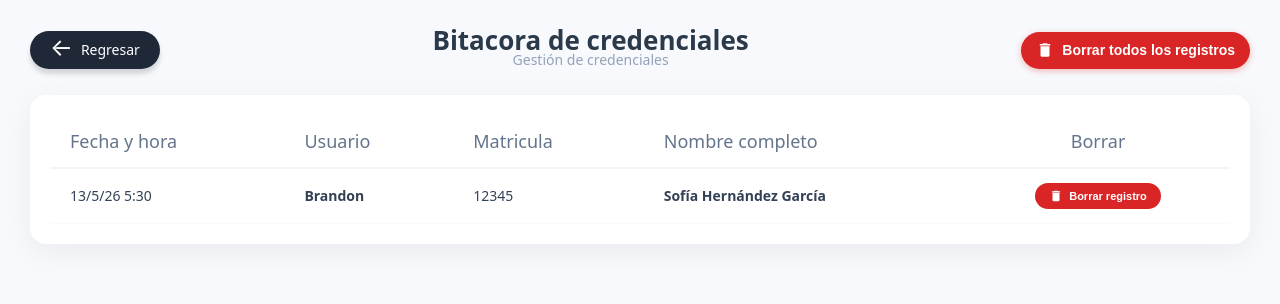
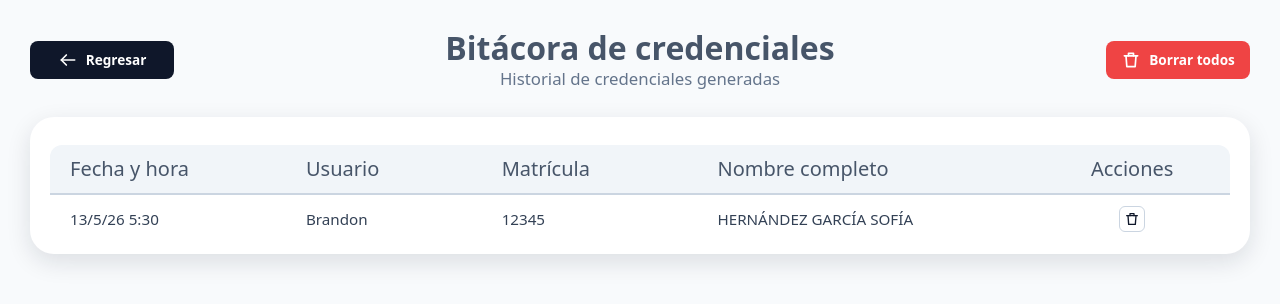
Before and after one commit to jm12345676/pruebas, an Angular app in the folder credenciales/: page /bitacora in a window 1280 px wide. Shown: the top 304 px of the page. Built offline with nearby package versions, Linux system fonts and the light colour scheme.

Commit message:
definitivosisisisisissisiisisis

```diff
--- a/credenciales/src/app/componentes/bitacora/bitacora.css
+++ b/credenciales/src/app/componentes/bitacora/bitacora.css
@@ -1,173 +1,237 @@
-/* Layout general del módulo */
+/* ---------- Página ---------- */
 .bitacora-container {
-  padding: 30px;
-  background-color: #f7f9fc;
   min-height: 100vh;
-  font-family: system-ui, -apple-system, BlinkMacSystemFont, 'Segoe UI', Roboto, sans-serif;
+  padding: 30px 30px 40px;
+  background: #f8fafc;
+  font-family: 'Montserrat', system-ui, sans-serif;
+  color: #475569;
   box-sizing: border-box;
 }
 
-/* Encabezado */
-.header-bitacora {
-  display: flex;
-  justify-content: space-between;
-  align-items: center;
-  margin-bottom: 25px;
+.icono {
+  width: 20px;
+  height: 20px;
+  fill: none;
+  stroke: currentColor;
+  stroke-width: 2;
+  stroke-linecap: round;
+  stroke-linejoin: round;
+  flex-shrink: 0;
 }
 
-.btn-regresar {
-  background-color: #1e2837;
-  color: #ffffff;
-  padding: 9px 20px;
-  border-radius: 25px;
-  text-decoration: none;
-  font-size: 14px;
-  font-weight: 500;
-  display: inline-flex;
-  align-items: center;
-  gap: 8px;
-  box-shadow: 0 5px 5px rgba(0,0,0,0.15);
-  transition: background-color 0.2s ease;
+/* ---------- Animación de botones ---------- */
+.btn-animado {
+  transition: transform 0.15s, box-shadow 0.15s, background 0.2s;
 }
 
-.flecha {
-  font-size: 24px; /* Tamaño de la flecha */
-  font-weight: normal;
-  position: relative;
-  top: -3px;
+.btn-animado:hover:not(:disabled) {
+  transform: translateY(-1px);
+  box-shadow: 0 4px 10px rgba(15, 23, 42, 0.15);
 }
 
-.btn-regresar:hover {
-  background-color: #111722;
+.btn-animado:active:not(:disabled) {
+  transform: translateY(0);
+  box-shadow: none;
 }
 
-.titulos-header {
-  text-align: center;
+/* ---------- Encabezado: botón | título | botón ---------- */
+.header-bitacora {
+  display: grid;
+  grid-template-columns: 1fr auto 1fr;
+  align-items: center;
+  margin-bottom: 28px;
 }
+
+.header-bitacora > :first-child { justify-self: start; }
+.header-bitacora > :last-child  { justify-self: end; }
+
+.titulos-header { text-align: center; }
 
 .titulo-principal {
   margin: 0;
-  font-size: 26px;
-  font-weight: 800;
-  color: #2b3a4a;
+  font-size: 2rem;
+  font-weight: 700;
+  line-height: 1.1;
+  color: #475569;
 }
 
 .subtitulo {
-  font-size: 14px;
-  color: #94a3b8;
-  font-weight: 500;
+  display: block;
+  margin-top: 4px;
+  font-size: 1.05rem;
+  color: #64748b;
 }
 
-.btn-borrar-todos {
-  background-color: #d92525;
-  color: #ffffff;
-  border: none;
-  padding: 9.5px 15px;
-  border-radius: 25px;
-  font-size: 14px;
-  font-weight: 700;
-  cursor: pointer;
+/* ---------- Botones ---------- */
+.btn-regresar,
+.btn-borrar-todos,
+.btn-cancelar {
   display: inline-flex;
   align-items: center;
+  justify-content: center;
   gap: 8px;
-  box-shadow: 0 2px 6px rgba(217, 37, 37, 0.3);
-  transition: background-color 0.2s ease;
+  width: 144px;
+  height: 38px;
+  padding: 0;
+  color: #fff;
+  border: none;
+  border-radius: 8px;
+  font-family: inherit;
+  font-size: 0.85rem;
+  font-weight: 600;
+  text-decoration: none;
+  cursor: pointer;
 }
 
-.btn-borrar-todos:hover {
-  background-color: #b91c1c;
-}
+.btn-regresar { background: #0f172a; }
+.btn-regresar:hover { background: #1e293b; }
 
-/* Tarjeta y Tabla */
+.btn-borrar-todos { background: #ef4444; }
+.btn-borrar-todos:hover:not(:disabled) { background: #dc2626; }
+.btn-borrar-todos:disabled { opacity: 0.45; cursor: not-allowed; }
+
+.btn-cancelar { background: #e2e8f0; color: #1e293b; }
+.btn-cancelar:hover { background: #cbd5e1; }
+
+/* ---------- Tarjeta y tabla ---------- */
 .card-tabla {
-  background: #ffffff;
-  border-radius: 16px;
-  box-shadow: 0 8px 30px rgba(0, 0, 0, 0.06);
-  padding: 20px;
-  overflow-x: auto;
+  display: block;
+  background: #fff;
+  border-radius: 24px;
+  padding: 28px 20px 12px;
+  box-shadow: 0 8px 24px rgba(15, 23, 42, 0.12);
 }
 
 .tabla-bitacora {
   width: 100%;
   border-collapse: collapse;
+  table-layout: fixed;
   text-align: left;
 }
 
-.tabla-bitacora th {
-  padding: 16px 20px;
-  font-size: 18px;
-  font-weight: 500;
-  color: #64748b;
-  border-bottom: 2px solid #f1f5f9;
+.tabla-bitacora thead tr {
+  background: #f1f5f9;
+  border-bottom: 2px solid #cbd5e1;
 }
 
-.tabla-bitacora td {
+.tabla-bitacora th {
   padding: 14px 20px;
-  font-size: 1.4cap;
-  color: #334155;
-  border-bottom: 1px solid #f8fafc;
-  vertical-align: middle;
+  font-size: 1.25rem;
+  font-weight: 400;
+  color: #475569;
 }
 
-.col-fecha {
-  color: #475569;
-  font-size: 12px;
+.tabla-bitacora thead th:first-child { border-top-left-radius: 12px; }
+.tabla-bitacora thead th:last-child  { border-top-right-radius: 12px; }
+
+.th-fecha     { width: 20%; }
+.th-usuario   { width: 16%; }
+.th-matricula { width: 18%; }
+.th-nombre    { width: 30%; }
+.th-acciones  { width: 16%; }
+
+.tabla-bitacora td {
+  height: 47px;
+  padding: 0 20px;
+  font-size: 0.95rem;
+  color: #334155;
+  border-bottom: 1px solid #cbd5e1;
 }
 
-.col-usuario {
-  font-weight: 600;
-  color: #334155;
+.tabla-bitacora tbody tr:hover { background: #f8fafc; }
+.tabla-bitacora tbody tr.fila-vacia:hover { background: transparent; }
+
+.sin-registros {
+  height: 120px;
+  text-align: center;
+  color: #94a3b8;
 }
-
-.col-matricula {
-  color: #475569;
-  font-size: 13px;
-}
-
-.col-nombre {
-  font-weight: 600;
-  color: #1e293b;
-}
-
-.col-center {
+.col-centro {
   text-align: center;
 }
-
-/* Botón individual de borrado */
+/* ---------- Botón de borrar por fila ---------- */
 .btn-borrar-item {
-  background-color: #d92525;
-  color: #ffffff;
-  border: none;
-  padding: 6px 14px;
-  border-radius: 20px;
-  font-size: 11px;
-  font-weight: 700;
-  cursor: pointer;
   display: inline-flex;
   align-items: center;
-  gap: 6px;
-  transition: transform 0.1s ease, background-color 0.2s ease;
+  justify-content: center;
+  width: 26px;
+  height: 26px;
+  padding: 0;
+  background: #fff;
+  color: #0f172a;
+  border: 1px solid #cbd5e1;
+  border-radius: 6px;
+  cursor: pointer;
 }
 
 .btn-borrar-item:hover {
-  background-color: #b91c1c;
-  transform: scale(1.02);
+  background: #fee2e2;
+  color: #dc2626;
+  border-color: #fecaca;
 }
 
-/* Iconos SVG integrados */
-.icono-trash {
-  width: 18px;
-  height: 18px;
+.btn-borrar-item .icono { width: 16px; height: 16px; }
+
+/* ---------- Modal ---------- */
+.modal-overlay {
+  position: fixed;
+  inset: 0;
+  display: flex;
+  align-items: center;
+  justify-content: center;
+  padding: 16px;
+  background: rgba(15, 23, 42, 0.5);
+  z-index: 1000;
 }
 
-.icono-trash-sm {
-  width: 14px;
-  height: 14px;
+.modal-confirmar {
+  width: 100%;
+  max-width: 420px;
+  padding: 32px;
+  box-sizing: border-box;
+  background: #fff;
+  border-radius: 24px;
+  text-align: center;
+  box-shadow: 0 20px 50px rgba(15, 23, 42, 0.25);
 }
 
-.sin-registros {
-  text-align: center;
-  padding: 40px;
-  color: #94a3b8;
-  font-size: 15px;
+.modal-confirmar h2 {
+  margin: 0 0 8px;
+  font-size: 1.25rem;
+  color: #0f172a;
 }
+
+.modal-confirmar p {
+  margin: 0;
+  font-size: 0.9rem;
+  line-height: 1.5;
+  color: #64748b;
+}
+
+.modal-botones {
+  display: flex;
+  justify-content: center;
+  gap: 12px;
+  margin-top: 24px;
+}
+
+/* ---------- Pantallas pequeñas ---------- */
+@media (max-width: 900px) {
+  .bitacora-container { padding: 16px; }
+
+  .header-bitacora {
+    grid-template-columns: 1fr;
+    gap: 14px;
+    justify-items: center;
+  }
+
+  .titulos-header { grid-row: 1; }
+  .header-bitacora > :first-child,
+  .header-bitacora > :last-child { justify-self: center; }
+
+  .buscador { max-width: none; }
+  .card-tabla { overflow-x: auto; }
+  .tabla-bitacora { min-width: 760px; }
+}
+
+.tabla-bitacora tbody tr:last-child td { border-bottom: none; }
--- a/credenciales/src/app/componentes/bitacora/bitacora.html
+++ b/credenciales/src/app/componentes/bitacora/bitacora.html
@@ -1,60 +1,84 @@
 <div class="bitacora-container">
-  <!-- Encabezado superior con navegación y acciones principales -->
+
+  <!-- ENCABEZADO: botón | título | botón -->
   <header class="header-bitacora">
-    <a routerLink="/credenciales" class="btn-regresar">
-      <span class="flecha">&#8592;</span> Regresar
+    <a routerLink="/inicio" class="btn-regresar btn-animado">
+      <svg class="icono" viewBox="0 0 24 24">
+        <line x1="20" y1="12" x2="4" y2="12"/>
+        <polyline points="10,6 4,12 10,18"/>
+      </svg>
+      Regresar
     </a>
 
     <div class="titulos-header">
-      <h1 class="titulo-principal">Bitacora de credenciales</h1>
-      <span class="subtitulo">Gestión de credenciales</span>
+      <h1 class="titulo-principal">Bitácora de credenciales</h1>
+      <span class="subtitulo">Historial de credenciales generadas</span>
     </div>
 
-    <button class="btn-borrar-todos" (click)="borrarTodos()">
-      <svg class="icono-trash" viewBox="0 0 24 24" fill="currentColor">
-        <path d="M6 19c0 1.1.9 2 2 2h8c1.1 0 2-.9 2-2V7H6v12zM19 4h-3.5l-1-1h-5l-1 1H5v2h14V4z"/>
+    <button class="btn-borrar-todos btn-animado"
+            [disabled]="registros().length === 0"
+            (click)="toggleConfirmacion()">
+      <svg class="icono" viewBox="0 0 24 24">
+        <line x1="4" y1="7" x2="20" y2="7"/>
+        <path d="M6 7l1 13h10l1-13"/>
+        <path d="M9 7V4h6v3"/>
       </svg>
-      Borrar todos los registros
+      Borrar todos
     </button>
   </header>
 
-  <!-- Tarjeta blanca principal que envuelve la tabla -->
+  <!-- TARJETA CON TABLA -->
   <main class="card-tabla">
     <table class="tabla-bitacora">
       <thead>
         <tr>
-          <th>Fecha y hora</th>
-          <th>Usuario</th>
-          <th>Matricula</th>
-          <th>Nombre completo</th>
-          <th class="col-center">Borrar</th>
+          <th class="th-fecha">Fecha y hora</th>
+          <th class="th-usuario">Usuario</th>
+          <th class="th-matricula">Matrícula</th>
+          <th class="th-nombre">Nombre completo</th>
+          <th class="th-acciones col-centro">Acciones</th>
         </tr>
       </thead>
-      <tbody>
-        <!-- Bucle moderno @for en Angular v17+ -->
+
+<tbody>
         @for (item of registros(); track item.id) {
           <tr>
-            <td class="col-fecha">{{ item.fechaHora }}</td>
-            <td class="col-usuario">{{ item.usuario }}</td>
-            <td class="col-matricula">{{ item.matricula }}</td>
-            <td class="col-nombre">{{ item.nombreCompleto }}</td>
-            <td class="col-center">
-              <button class="btn-borrar-item" (click)="borrarRegistro(item.id)">
-                <svg class="icono-trash-sm" viewBox="0 0 24 24" fill="currentColor">
-                  <path d="M6 19c0 1.1.9 2 2 2h8c1.1 0 2-.9 2-2V7H6v12zM19 4h-3.5l-1-1h-5l-1 1H5v2h14V4z"/>
+            <td>{{ item.fechaHora }}</td>
+            <td>{{ item.usuario }}</td>
+            <td>{{ item.matricula }}</td>
+            <td>{{ item.nombreCompleto }}</td>
+            <td class="col-centro">
+              <button class="btn-borrar-item btn-animado" title="Borrar registro"
+                      (click)="borrarRegistro(item.id)">
+                <svg class="icono" viewBox="0 0 24 24">
+                  <line x1="4" y1="7" x2="20" y2="7"/>
+                  <path d="M6 7l1 13h10l1-13"/>
+                  <path d="M9 7V4h6v3"/>
                 </svg>
-                Borrar registro
               </button>
             </td>
           </tr>
         } @empty {
           <tr>
-            <td colspan="5" class="sin-registros">
-              No hay registros en la bitácora actualmente.
-            </td>
+            <td colspan="5" class="sin-registros">No hay registros en la bitácora</td>
           </tr>
         }
       </tbody>
     </table>
   </main>
+
+  <!-- MODAL DE CONFIRMACIÓN -->
+  @if (mostrarConfirmacion()) {
+    <div class="modal-overlay" (click)="toggleConfirmacion()">
+      <div class="modal-confirmar" (click)="$event.stopPropagation()">
+        <h2>¿Borrar todos los registros?</h2>
+        <p>Se eliminarán {{ registros().length }} registros. Esta acción no se puede deshacer.</p>
+        <div class="modal-botones">
+          <button class="btn-cancelar btn-animado" (click)="toggleConfirmacion()">Cancelar</button>
+          <button class="btn-borrar-todos btn-animado" (click)="borrarTodos()">Sí, borrar</button>
+        </div>
+      </div>
+    </div>
+  }
+
 </div>
--- a/credenciales/src/app/componentes/bitacora/bitacora.ts
+++ b/credenciales/src/app/componentes/bitacora/bitacora.ts
@@ -1,7 +1,6 @@
 import { Component, signal } from '@angular/core';
 import { RouterLink } from '@angular/router';
 
-// Interfaz para tipar cada registro de la bitácora
 export interface RegistroBitacora {
   id: number;
   fechaHora: string;
@@ -18,20 +17,28 @@ export interface RegistroBitacora {
   styleUrl: './bitacora.css'
 })
 export class BitacoraComponent {
-  // Lista inicial de registros obtenida directamente de la imagen
+
   registros = signal<RegistroBitacora[]>([
-    { id: 1, fechaHora: '13/5/26 5:30', usuario: 'Brandon', matricula: '12345', nombreCompleto: 'Sofía Hernández García' },
+    { id: 1, fechaHora: '13/5/26 5:30', usuario: 'Brandon', matricula: '12345', nombreCompleto: 'HERNÁNDEZ GARCÍA SOFÍA' },
   ]);
 
-  // Elimina un solo registro por ID
+  filtro = signal('');
+  mostrarConfirmacion = signal(false);
+
+  alBuscar(event: Event): void {
+    this.filtro.set((event.target as HTMLInputElement).value);
+  }
+
   borrarRegistro(id: number): void {
     this.registros.update(actuales => actuales.filter(reg => reg.id !== id));
   }
 
-  // Borra absolutamente todos los registros de la lista
+  toggleConfirmacion(): void {
+    this.mostrarConfirmacion.update(v => !v);
+  }
+
   borrarTodos(): void {
-    if (confirm('¿Estás seguro de que deseas borrar todos los registros de la bitácora?')) {
-      this.registros.set([]);
-    }
+    this.registros.set([]);
+    this.mostrarConfirmacion.set(false);
   }
 }
--- a/credenciales/src/app/componentes/crearalumnos/crearalumnos.css
+++ b/credenciales/src/app/componentes/crearalumnos/crearalumnos.css
@@ -1,7 +1,7 @@
 /* ---------- Página ---------- */
 .pagina {
-  min-height: 100vh;
-  padding: 28px 32px 40px;
+  min-height: 90vh;
+  padding: 28px 32px 22px;
   background: #f1f5f9;
   font-family: 'Montserrat', system-ui, sans-serif;
   color: #475569;
@@ -83,7 +83,7 @@
 /* ---------- Layout ---------- */
 .layout {
   display: grid;
-  grid-template-columns: minmax(0, 1fr) 380px;
+  grid-template-columns: minmax(0, 1fr) 372px;
   gap: 20px;
   align-items: start;
   max-width: 1280px;
@@ -211,17 +211,17 @@
 /* ---------- Fotografía ---------- */
 .foto-caja {
   position: relative;
-  width: 100%;
+  width: 96%;
   aspect-ratio: 1 / 1;
   display: flex;
   flex-direction: column;
   align-items: center;
   justify-content: center;
-  gap: 8px;
+  gap: 15px;
   padding: 20px;
   box-sizing: border-box;
   background: #f1f5f9;
-  border: 2.5px dashed #cbd5e1;
+  border: 2px dashed #cbd5e1;
   border-radius: 20px;
   overflow: hidden;
   cursor: pointer;
@@ -265,14 +265,14 @@
 .foto-texto {
   margin: 0;
   font-size: 0.9rem;
-  font-weight: 600;
+  font-weight: 900;
   color: #334155;
   text-align: center;
 }
 
 .foto-formatos {
   margin: 0;
-  font-size: 0.78rem;
+  font-size: 0.98rem;
   color: #94a3b8;
   text-align: center;
 }
@@ -280,8 +280,8 @@
 .foto-botones {
   display: grid;
   grid-template-columns: 1fr 1fr;
-  gap: 12px;
-  margin-top: 16px;
+  gap: 13px;
+  margin-top: 28px;
 }
 
 .btn-foto {
@@ -301,7 +301,7 @@
 }
 
 .foto-nota {
-  margin: 12px 0 0;
+  margin: 19px 0 0;
   font-size: 0.78rem;
   color: #94a3b8;
   text-align: center;
--- a/credenciales/src/app/componentes/gestion-credenciales/gestion-credenciales.css
+++ b/credenciales/src/app/componentes/gestion-credenciales/gestion-credenciales.css
@@ -21,6 +21,20 @@
 }
 
 /* ---------- Encabezado ---------- */
+.btn-animado {
+  transition: transform 0.15s, box-shadow 0.15s, background 0.2s;
+}
+
+.btn-animado:hover {
+  transform: translateY(-1px);
+  box-shadow: 0 4px 10px rgba(15, 23, 42, 0.15);
+}
+
+.btn-animado:active {
+  transform: translateY(0);
+  box-shadow: none;
+}
+
 .encabezado {
   display: flex;
   align-items: center;
--- a/credenciales/src/app/componentes/gestion-credenciales/gestion-credenciales.html
+++ b/credenciales/src/app/componentes/gestion-credenciales/gestion-credenciales.html
@@ -24,7 +24,7 @@
     <!-- BOTONES DEL ENCABEZADO -->
     <div class="acciones-header">
 
-      <a class="btn-oscuro" routerLink="/crearalumnos">
+      <a class="btn-oscuro btn-animado" routerLink="/crearalumnos">
         <svg viewBox="0 0 24 24" class="icono">
           <rect x="4" y="4" width="16" height="16" rx="3"/>
           <line x1="12" y1="8" x2="12" y2="16"/>
@@ -33,7 +33,7 @@
         Crear alumno
       </a>
 
-      <a class="btn-oscuro" routerLink="/niveles">
+      <a class="btn-oscuro btn-animado" routerLink="/niveles">
 
         <svg viewBox="0 0 24 24" class="icono">
           <polygon points="12,3 22,8 12,13 2,8"/>
@@ -45,7 +45,7 @@
 
       </a>
 
-      <a class="btn-oscuro" routerLink="/bitacora">
+      <a class="btn-oscuro btn-animado" routerLink="/bitacora">
 
         <svg viewBox="0 0 24 24" class="icono">
           <rect x="5" y="4" width="14" height="17" rx="2"/>
--- a/credenciales/src/app/componentes/gestion-credenciales/gestion-credenciales.ts
+++ b/credenciales/src/app/componentes/gestion-credenciales/gestion-credenciales.ts
@@ -34,25 +34,43 @@ export class GestionCredenciales {
   }
 
   alumnos: Alumno[] = [
-    { matricula: '970103035', apellidoPaterno: 'AGUILAR', apellidoMaterno: 'MONTOYA',
-      nombres: 'VICTOR HUGO', telefonoEmergencia: '', escuela: '',
+    { matricula: '20260303567', apellidoPaterno: 'Salvador', apellidoMaterno: 'Montolla',
+      nombres: 'Victor Hugo', telefonoEmergencia: '', escuela: '',
       nivel: 'Lic. en Contaduría Pública', vigencia: '', foto: null, status: 'Activo' },
-    { matricula: '201510101270', apellidoPaterno: 'ALONSO', apellidoMaterno: 'MÉNDEZ',
-      nombres: 'VÍCTOR MANUEL', telefonoEmergencia: '', escuela: '',
+    { matricula: '20151010127', apellidoPaterno: 'Comi', apellidoMaterno: 'ALba',
+      nombres: 'Ester', telefonoEmergencia: '', escuela: '',
       nivel: 'Lic. en Ciencias de la Comunicación', vigencia: '', foto: null, status: 'Pendiente' },
-    { matricula: '201810171303', apellidoPaterno: 'ANGEL', apellidoMaterno: 'MÁRQUEZ',
-      nombres: 'VERÓNICA', telefonoEmergencia: '', escuela: '',
+    { matricula: '20181017130', apellidoPaterno: 'Torres', apellidoMaterno: 'Perez',
+      nombres: 'Victoria Emilia', telefonoEmergencia: '', escuela: '',
       nivel: 'Lic. en Psicología', vigencia: '', foto: null, status: 'Baja' },
   ];
 
   filtro = '';
 
-  get alumnosFiltrados() {
-    const f = this.filtro.toLowerCase();
-    return this.alumnos.filter(a =>
-      this.nombreCompleto(a).toLowerCase().includes(f) || a.matricula.includes(f));
-  }
+get alumnosFiltrados() {
+  const f = this.filtro.toLowerCase().trim();
 
+  return this.alumnos.filter(a => {
+    const nombre = this.nombreCompleto(a).toLowerCase();
+    const matricula = a.matricula.toLowerCase();
+
+    const palabras = nombre.split(' ');
+
+    const coincideNombre = palabras.some(palabra =>
+      palabra.startsWith(f)
+    );
+
+    const coincideIniciales = palabras
+      .map(palabra => palabra[0])
+      .join('')
+      .includes(f.replace(/\s/g, ''));
+
+    return nombre.includes(f) ||
+           matricula.includes(f) ||
+           coincideNombre ||
+           coincideIniciales;
+  });
+}
   nombreCompleto(a: Alumno) {
     return `${a.apellidoPaterno} ${a.apellidoMaterno} ${a.nombres}`.trim();
   }
```
